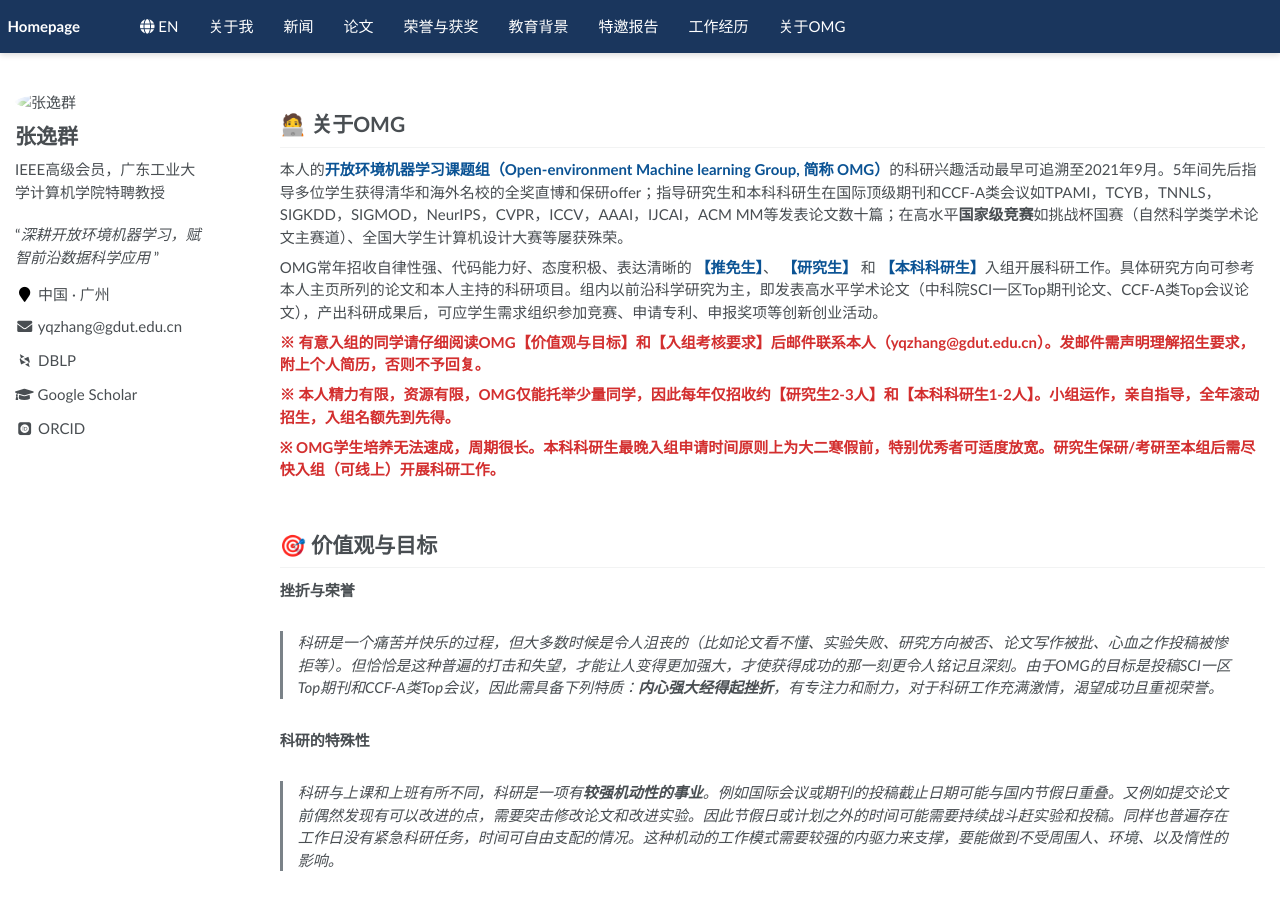
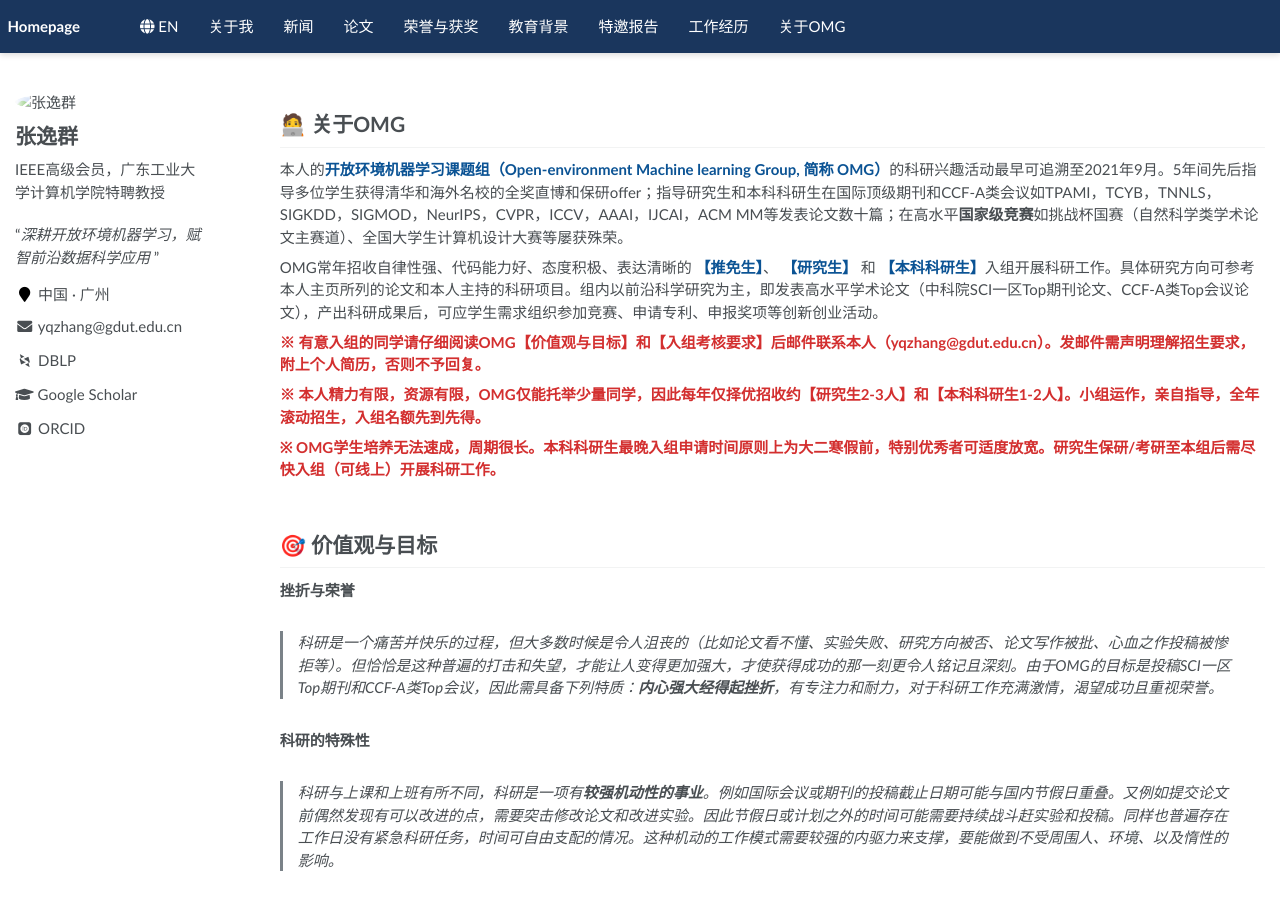
Before and after one commit to yqzhang-Zz/zh-OMG, a Jekyll site: the page built from _pages/about.md, in a window 1280 px wide and 900 px high. Built offline with Jekyll 4.4.1, drawn with Linux system fonts in a browser that asks for light colours; some web fonts are replaced.

Commit message:
Update about.md

```diff
--- a/_pages/about.md
+++ b/_pages/about.md
@@ -29,7 +29,7 @@ OMG常年招收自律性强、代码能力好、态度积极、表达清晰的
 
 <span style="color: #d32f2f">**※ 有意入组的同学请仔细阅读OMG【价值观与目标】和【入组考核要求】后邮件联系本人（yqzhang@gdut.edu.cn）。发邮件需声明理解招生要求，附上个人简历，否则不予回复。**</span>
 
-<span style="color: #d32f2f">**※ 本人精力有限，资源有限，OMG仅能托举少量同学，因此每年仅招收约【研究生2-3人】和【本科科研生1-2人】。小组运作，亲自指导，全年滚动招生，入组名额先到先得。**</span>
+<span style="color: #d32f2f">**※ 本人精力有限，资源有限，OMG仅能托举少量同学，因此每年仅择优招收约【研究生2-3人】和【本科科研生1-2人】。小组运作，亲自指导，全年滚动招生，入组名额先到先得。**</span>
 
 <span style="color: #d32f2f">**※ OMG学生培养无法速成，周期很长。本科科研生最晚入组申请时间原则上为大二寒假前，特别优秀者可适度放宽。研究生保研/考研至本组后需尽快入组（可线上）开展科研工作。**</span>
 
```
